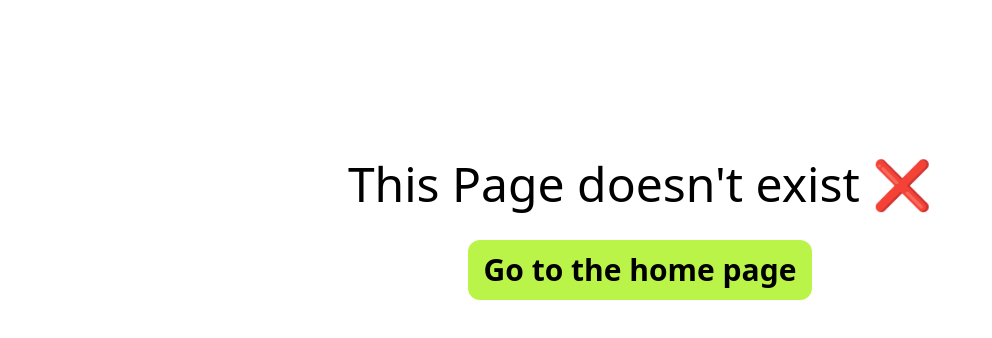
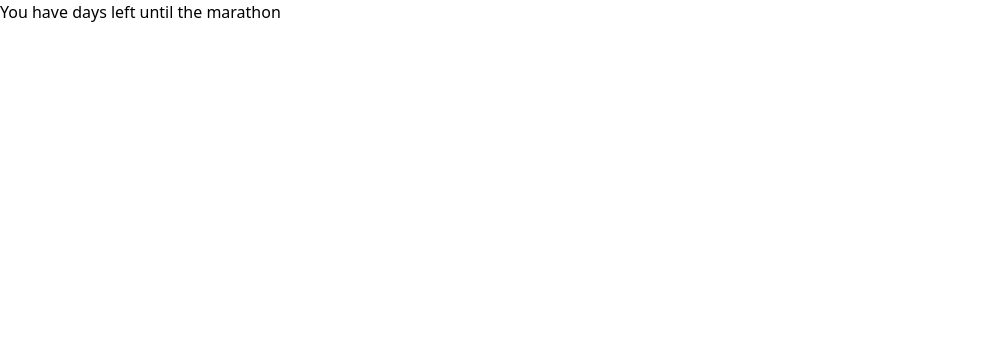
Before and after one commit to IlliaVoronov/MarathonPlanCalculator, a React (Vite) app: page /plan in a window 1280 px wide. Shown: the top 338 px of the page, without its empty margins (0-992 px from the left). Built offline with nearby package versions, Linux system fonts and the light colour scheme; what tailwindcss-animated would draw is missing.

Commit message:
added DayPicker  for calendar question

```diff
--- a/package.json
+++ b/package.json
@@ -11,10 +11,12 @@
   },
   "dependencies": {
     "@tailwindcss/vite": "^4.1.12",
+    "date-fns": "^4.1.0",
     "install": "^0.13.0",
     "npm": "^11.5.2",
     "postprocessing": "^6.37.7",
     "react": "^19.1.1",
+    "react-day-picker": "^9.9.0",
     "react-dom": "^19.1.1",
     "react-router": "^7.8.1",
     "react-router-dom": "^7.8.1",
--- a/src/index.css
+++ b/src/index.css
@@ -26,8 +26,6 @@ header::before {
   z-index: -11;
 }
 
-
-
 body {
   margin: 0;
   padding: 0;
--- a/src/main.tsx
+++ b/src/main.tsx
@@ -6,11 +6,13 @@ import { createBrowserRouter, RouterProvider } from 'react-router'
 import QuestionsPage from './pages/QuestionsPage.tsx'
 import NotFoundPage from './pages/NotFoundPage.tsx'
 import { QuestionsProvider } from './context/QuestionsProvider.tsx'
+import PlanResultsPage from './pages/PlanResultsPage.tsx'
 
 
 const router = createBrowserRouter([
   { path: "/", element: <App /> },
   { path: "/questions", element: <QuestionsPage /> },
+  { path: "/plan", element: <PlanResultsPage /> },
   { path: "*", element: <NotFoundPage /> },
 ]);
 
--- a/src/pages/PlanResultsPage.tsx
+++ b/src/pages/PlanResultsPage.tsx
@@ -1,8 +1,22 @@
+import { differenceInDays } from "date-fns";
+import { useContext } from "react";
+import { QuestionsContext } from "../context/QuestionsContext";
 
 
 export default function PlanResultsPage() {
+  const context = useContext(QuestionsContext);
+  if (!context) {
+    throw new Error("QuestionsContext must be used within a QuestionsProvider");
+  }
+  const { questions } = context;
+  const dateOfTheMarathon = questions[6].userAnswer.dateResponse;
+  const dateNow = new Date();
+  const daysUntilMarathon = dateOfTheMarathon ? differenceInDays(dateOfTheMarathon, dateNow) : null;
+
 
   return (
-    <div></div>
+    <div>
+      <h1>You have {(daysUntilMarathon)} days left until the marathon</h1>
+    </div>
   )
 }
--- a/src/pages/QuestionsPage.tsx
+++ b/src/pages/QuestionsPage.tsx
@@ -2,6 +2,9 @@ import { useContext, useState } from "react";
 import { QuestionsContext } from "../context/QuestionsContext";
 import { ArrowIconLeft, ArrowIconRight } from "../assets/svgs";
 import ChoseAnswerWarning from "../components/ChoseAnswerWarning";
+import { useNavigate } from "react-router-dom";
+import { DayPicker } from "react-day-picker";
+import "react-day-picker/style.css";
 
 
 
@@ -10,6 +13,8 @@ export default function QuestionsPage() {
   const context = useContext(QuestionsContext);
   const [questionNumber, setQuestionNumber] = useState(0);
   const [showWarning, setShowWarning] = useState(false); // for asking user for input before clicking "next"
+  const [selected, setSelected] = useState<Date>();
+  const navigate = useNavigate();
 
 
   if (!context) {
@@ -74,7 +79,7 @@ export default function QuestionsPage() {
     if (questionNumber < questions.length - 1 && isAnswered(questions[questionNumber].id)) {
       setQuestionNumber(prev => prev + 1);
     } else {
-      //add link to the calculation and display of the plan
+      navigate("/plan");
     }
   }
 
@@ -110,7 +115,7 @@ export default function QuestionsPage() {
               key={option.id}
               onClick={() => handleAnswerChange(questions[questionNumber].id, option.id)}
               className={`mr-2 px-3 py-1 border rounded cursor-pointer
-                  ${questions[questionNumber].userAnswer.selectedMultipleOptionIds?.includes(option.id)  ? "bg-red-700 text-white" : "hover:bg-black hover:text-primary transition-all delay-100"}`}
+                  ${questions[questionNumber].userAnswer.selectedMultipleOptionIds?.includes(option.id) ? "bg-red-700 text-white" : "hover:bg-black hover:text-primary transition-all delay-100"}`}
             >
               {option.text}
             </button>
@@ -140,15 +145,35 @@ export default function QuestionsPage() {
         )}
 
         {questions[questionNumber].userAnswerType === "date" && (
-          <input
-            type="date"
-            onChange={e => handleAnswerChange(questions[questionNumber].id, new Date(e.target.value))}
-            className="border px-2 py-1 rounded"
-          />
+          <div>
+            <DayPicker
+              style={{
+                '--rdp-accent-color': 'hsl(80deg 89% 62%)',
+                '--rdp-accent-hover-color': 'hsl(80deg 89% 62%)',
+              } as React.CSSProperties}
+              animate
+              mode="single"
+              selected={selected}
+              onSelect={(date) => {
+                if (date) {
+                  setSelected(date); // update local DayPicker state
+                  handleAnswerChange(questions[questionNumber].id, date); // update context
+                }
+              }}
+              footer={
+                selected
+                  ? `Selected: ${selected.toLocaleDateString()}`
+                  : "Pick a day."
+              }
+            />
+
+          </div>
         )}
 
       </div>
 
+
+      {/* ////////// NAVIGATION BUTTONS ////////// */}
       <div className="flex gap-18 mb-20">
         <button
           onClick={() => {
@@ -167,7 +192,6 @@ export default function QuestionsPage() {
             handleNextButton();
             setShowWarning(!isAnswered(questions[questionNumber].id));
           }}
-          // disabled={!isAnswered(questions[questionNumber].id)}
           className={`flex flex-nowrap gap-2  justify-center items-center group text-center px-4 py-4 border rounded-xl cursor-pointer transition-all duration-100 ${isAnswered(questions[questionNumber].id) ? "bg-secondary text-black hover:bg-black hover:text-primary" : "text-gray-500 bg-inactive"}`}>
           {questionNumber === questions.length - 1 ? "Finish" : "Next"}
           <div className={` w-4 h-4 ${isAnswered(questions[questionNumber].id) ? "text-black group-hover:text-primary transition-all duration-100" : "text-gray-500"}`}><ArrowIconRight /></div>
```
Also changed, not shown: 1 other file (tests, documents, lock files or other folders).
